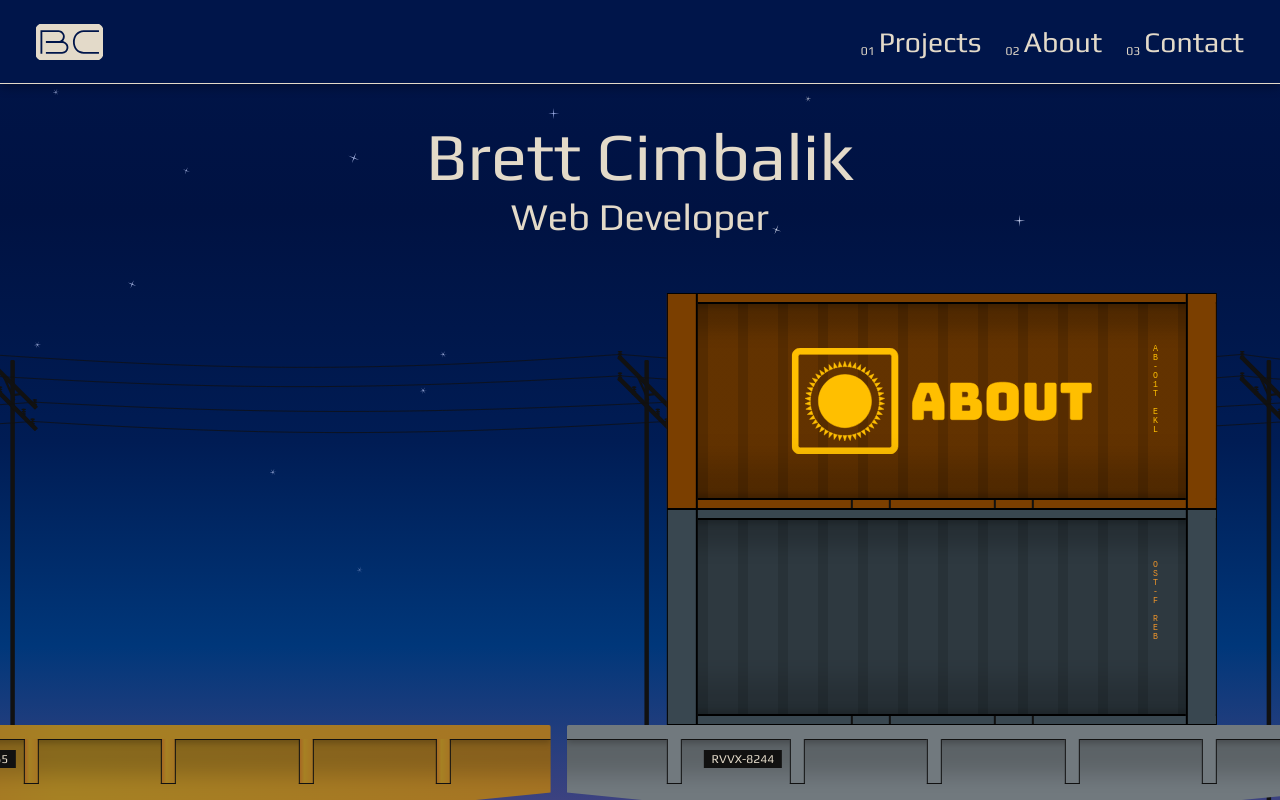
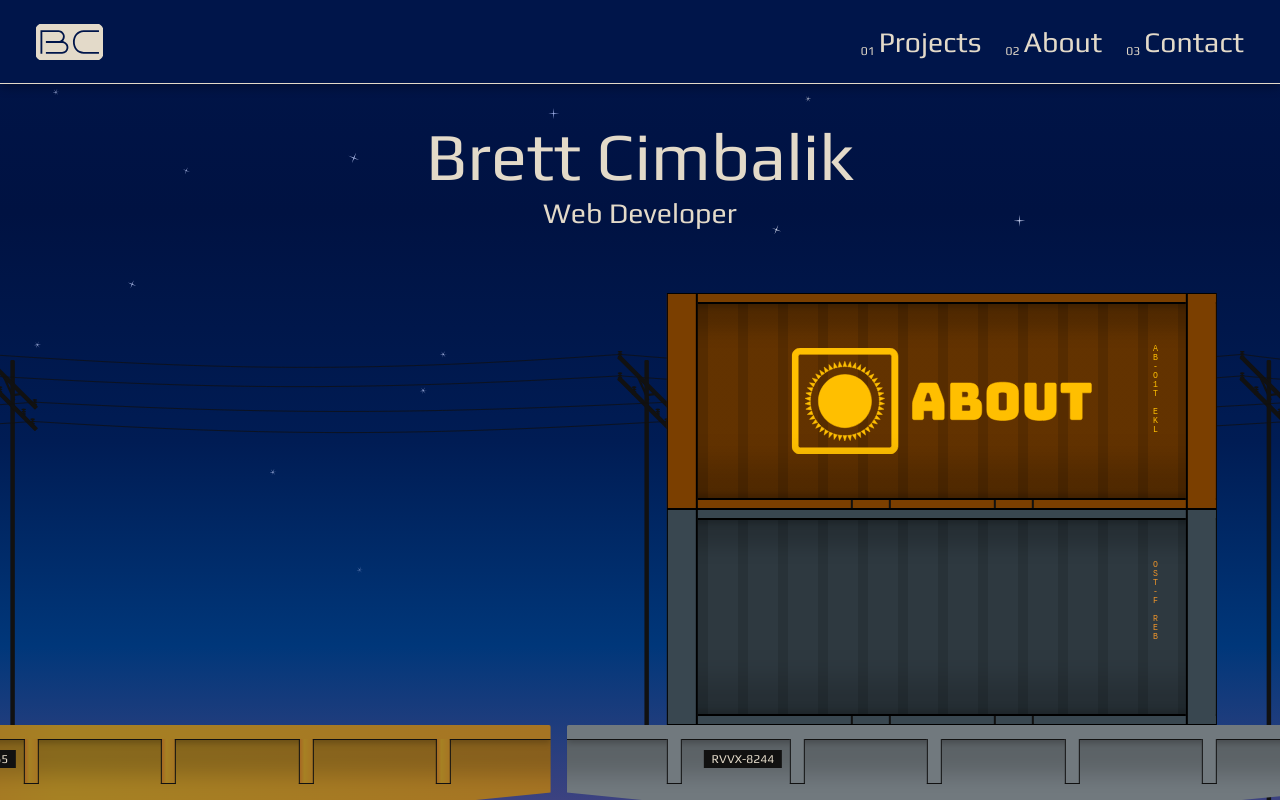
Before and after one commit to bcimbali/my-site-2, a Next.js app: page / in a window 1280 px wide. Built offline with nearby package versions, Linux system fonts and the light colour scheme; a web font is replaced by a local one.

Commit message:
fix(ally): fix heading heirarchy on homepage

```diff
--- a/src/components/HomePage/index.tsx
+++ b/src/components/HomePage/index.tsx
@@ -1,6 +1,6 @@
 'use client';
 
-import styled from 'styled-components';
+import styled, { css } from 'styled-components';
 import React, { useContext, useEffect } from 'react';
 import PageTitle from '@/components/PageTitle';
 import TrainMarquee from '@/components/TrainMarquee';
@@ -10,7 +10,15 @@ import CommsTower from '@/components/CommsTower';
 import { TrainContext } from '@/context/trainContext';
 import { usePathname } from 'next/navigation';
 
-const PageSubtitle = styled.h3``;
+const PageSubtitle = styled.p`
+  ${({ theme: { mediaQuery, typography } }) => css`
+    font-size: ${typography.mobile[1]};
+
+    ${mediaQuery('lg')(`
+        font-size: ${typography.desktop[1]};
+    `)}
+  `}
+`;
 
 const StyledDiv = styled.div`
   align-items: center;
```
